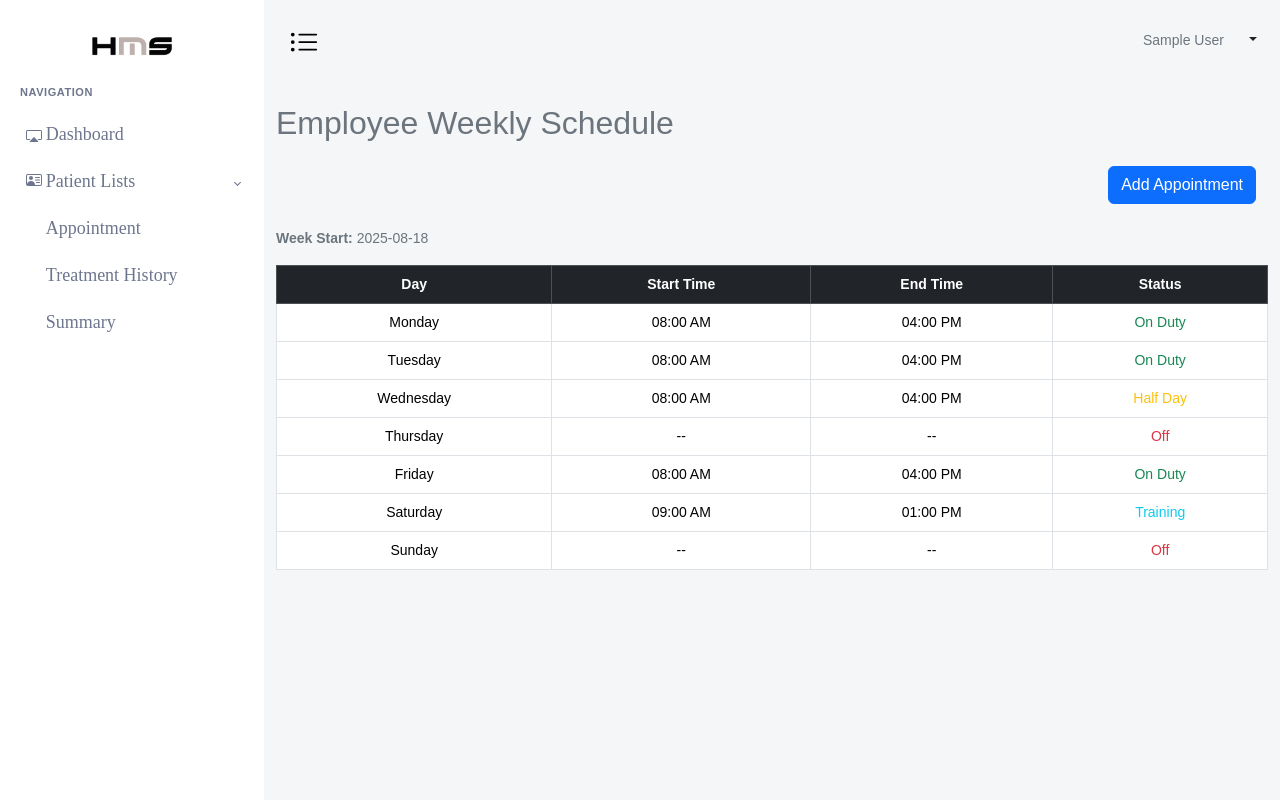
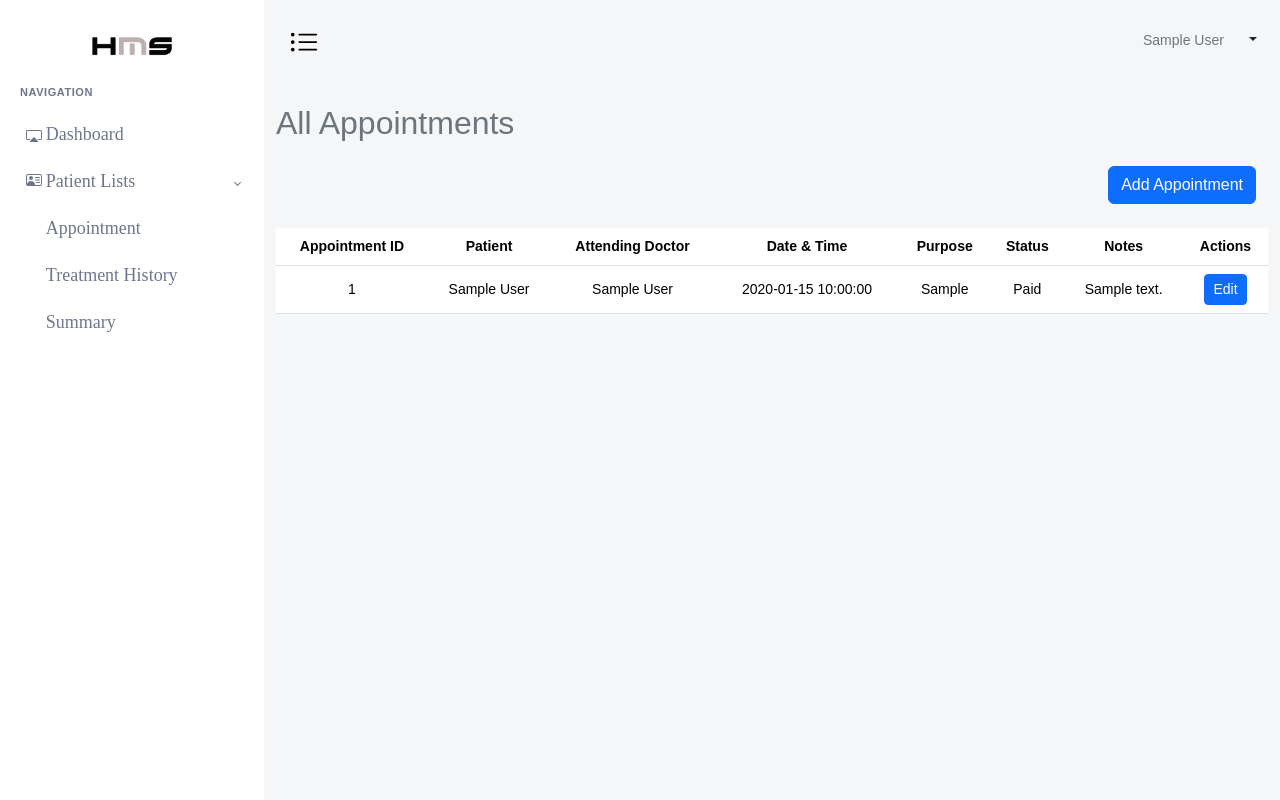
Before and after one commit to Aksel-zxy/HMS-CAPSTONE, a PHP site: the page made by backend/Patient Management/appointment.php in a window 1280 px wide. Run offline with PHP 8.4, Linux system fonts and the light colour scheme; the visitor is signed in with stand-in values (Sample User, id 1); tables that the repository leaves empty or names only in its code hold one stand-in row (values such as "Sample post"); some libraries are stand-ins or nearby versions.

Commit message:
sama samang kalungkutan

```diff
--- a/SQL/config.php
+++ b/SQL/config.php
@@ -3,7 +3,7 @@ if (session_status() == PHP_SESSION_NONE) {
     session_start();
 }
 // 1800 for 30mins
-$inactive = 5;
+$inactive = 1000;
 
 if (isset($_SESSION['timeout'])) {
     $session_life = time() - $_SESSION['timeout'];
--- a/backend/Patient Management/appointment.php
+++ b/backend/Patient Management/appointment.php
@@ -3,6 +3,13 @@ session_start();
 
 include '../../SQL/config.php';
 require_once 'class/patient.php';
+require_once 'class/caller.php';
+
+$appointmentObj = new caller($conn);
+$appointments = $appointmentObj->getAllAppointments();
+
+$getDoctors = new Caller($conn);
+$doctors = $getDoctors->getDoctors();
 
 $patientObj = new Patient($conn);
 $patients = $patientObj->getAllPatients();
@@ -194,16 +201,45 @@ $user = $result->fetch_assoc();
                         </div>
 
                         <!-- Modal Form -->
-                        <form action="save_appointment.php" method="POST">
+                        <form action="class/pcreate.php" method="POST">
                             <div class="modal-body">
 
                                 <!-- Patient ID -->
                                 <div class="mb-3">
-                                    <label for="patient_id" class="form-label">Patient ID</label>
-                                    <input type="number" class="form-control" id="patient_id" name="patient_id"
+                                    <label for="patient_search" class="form-label">Patient</label>
+                                    <input class="form-control" list="patientsList" id="patient_search"
+                                        name="patient_search" placeholder="Search patient..." autocomplete="off"
                                         required>
+                                    <datalist id="patientsList">
+                                        <?php
+                                        if ($patients && $patients->num_rows > 0) {
+                                            while ($patient = $patients->fetch_assoc()) {
+                                                $displayName = "{$patient['fname']} {$patient['mname']} {$patient['lname']}";
+                                                echo "<option value=\"{$displayName}\" data-id=\"{$patient['patient_id']}\"></option>";
+                                            }
+                                        }
+                                        ?>
+                                    </datalist>
+                                    <input type="hidden" id="patient_id" name="patient_id">
                                 </div>
 
+                                <!-- Purpose -->
+                                <div class="mb-3">
+                                    <label for="doctor" class="form-label">Doctor</label>
+                                    <select class="form-select" id="doctor" name="doctor" required>
+                                        <option value="">-- Select Doctor --</option>
+                                        <?php
+                                        if ($doctors && $doctors->num_rows > 0) {
+                                            while ($doctor = $doctors->fetch_assoc()) {
+                                                $doctorName = "{$doctor['first_name']} {$doctor['last_name']}";
+                                                echo "<option value=\"{$doctor['employee_id']}\">{$doctorName} - {$doctor['specialization']}</option>";
+                                            }
+                                        } else {
+                                            echo "<option value=\"\">No doctors available</option>";
+                                        }
+                                        ?>
+                                    </select>
+                                </div>
                                 <!-- Appointment Date & Time -->
                                 <div class="mb-3">
                                     <label for="appointment_date" class="form-label">Appointment Date & Time</label>
@@ -219,6 +255,11 @@ $user = $result->fetch_assoc();
                                         <option value="labor">Labor</option>
                                         <option value="checkup">Check-up</option>
                                         <option value="consultation">Consultation</option>
+                                        <option value="cardiology">Cardiology</option>
+                                        <option value="laboratory">laboratory</option>
+                                        <option value="ob-gyne">ob-gyne</option>
+                                        <option value="pediatric">pediatric</option>
+                                        <option value="physichiatric">physichiatric</option>
                                     </select>
                                 </div>
 
@@ -251,81 +292,77 @@ $user = $result->fetch_assoc();
             </div>
 
 
+
+
             <div class="container mt-4">
-                <h2 class="mb-4">Employee Weekly Schedule</h2>
+                <h2 class="mb-4">All Appointments</h2>
 
-                <!-- Button to trigger modal -->
                 <div class="container mt-4 mb-4 justify-content-end d-flex">
                     <button type="button" class="btn btn-primary" data-bs-toggle="modal"
                         data-bs-target="#appointmentModal">
                         Add Appointment
                     </button>
                 </div>
-                <!-- Week Start Info -->
-                <p><strong>Week Start:</strong> 2025-08-18</p>
-
-                <!-- Weekly Schedule Table -->
-                <table class="table table-bordered text-center align-middle">
-                    <thead class="table-dark">
+                <!-- Appointment Table -->
+                <table class="table table-hover align-middle overflow-x-auto">
+                    <thead class="text-center">
                         <tr>
-                            <th>Day</th>
-                            <th>Start Time</th>
-                            <th>End Time</th>
-                            <th>Status</th>
+                            <th class="text-center">Appointment ID</th>
+                            <th class="text-center">Patient </th>
+                            <th class="text-center">Attending Doctor</th>
+                            <th class="text-center">Date & Time</th>
+                            <th class="text-center">Purpose</th>
+                            <th class="text-center">Status</th>
+                            <th class="text-center">Notes</th>
+                            <th class="text-center">Actions</th>
                         </tr>
                     </thead>
                     <tbody>
-                        <tr>
-                            <td>Monday</td>
-                            <td>08:00 AM</td>
-                            <td>04:00 PM</td>
-                            <td class="text-success">On Duty</td>
-                        </tr>
-                        <tr>
-                            <td>Tuesday</td>
-                            <td>08:00 AM</td>
-                            <td>04:00 PM</td>
-                            <td class="text-success">On Duty</td>
-                        </tr>
-                        <tr>
-                            <td>Wednesday</td>
-                            <td>08:00 AM</td>
-                            <td>04:00 PM</td>
-                            <td class="text-warning">Half Day</td>
-                        </tr>
-                        <tr>
-                            <td>Thursday</td>
-                            <td>--</td>
-                            <td>--</td>
-                            <td class="text-danger">Off</td>
-                        </tr>
-                        <tr>
-                            <td>Friday</td>
-                            <td>08:00 AM</td>
-                            <td>04:00 PM</td>
-                            <td class="text-success">On Duty</td>
-                        </tr>
-                        <tr>
-                            <td>Saturday</td>
-                            <td>09:00 AM</td>
-                            <td>01:00 PM</td>
-                            <td class="text-info">Training</td>
-                        </tr>
-                        <tr>
-                            <td>Sunday</td>
-                            <td>--</td>
-                            <td>--</td>
-                            <td class="text-danger">Off</td>
-                        </tr>
+                        <?php
+                        if ($appointments && $appointments->num_rows > 0) {
+                            while ($row = $appointments->fetch_assoc()) {
+                                echo "<tr>
+                                    <td class='text-center'>{$row['appointment_id']}</td>
+                                    <td class='text-center'>{$row['patient_name']}</td>
+                                    <td class='text-center'>{$row['doctor_name']}</td>
+                                    <td class='text-center'>{$row['appointment_date']}</td>
+                                    <td class='text-center'>{$row['purpose']}</td>
+                                    <td class='text-center'>{$row['status']}</td>
+                                    <td class='text-center'>{$row['notes']}</td>
+                                    <td class='text-center'>
+                                        <a class='btn btn-primary btn-sm' href='edit_appointment.php?appointment_id={$row['appointment_id']}'>Edit</a>
+
+                                    </td>
+                                </tr>";
+                            }
+                        } else {
+                            echo "<tr><td colspan='7' class='text-center'>No appointments found.</td></tr>";
+                        }
+                        ?>
+
                     </tbody>
                 </table>
             </div>
 
-            <!-- END CODING HERE -->
         </div>
-        <!----- End of Main Content ----->
+
+        <!-- END CODING HERE -->
+    </div>
+    <!----- End of Main Content ----->
     </div>
     <script>
+    document.getElementById('patient_search').addEventListener('input', function() {
+        var input = this.value;
+        var options = document.getElementById('patientsList').options;
+        var patientId = '';
+        for (var i = 0; i < options.length; i++) {
+            if (options[i].value === input) {
+                patientId = options[i].getAttribute('data-id');
+                break;
+            }
+        }
+        document.getElementById('patient_id').value = patientId;
+    });
     const toggler = document.querySelector(".toggler-btn");
     toggler.addEventListener("click", function() {
         document.querySelector("#sidebar").classList.toggle("collapsed");
--- a/backend/Patient Management/class/caller.php
+++ b/backend/Patient Management/class/caller.php
@@ -52,5 +52,46 @@ public function getAllDoctors() {
     return $result;
 }
 
+public function getAllAppointments() {
+        $sql = "SELECT p.appointment_id, p.doctor_id, p.patient_id, p.appointment_date, p.purpose, p.status, p.notes,
+        concat(a.fname, ' ', a.lname) AS patient_name,
+        concat(d.first_name, ' ', d.last_name) AS doctor_name
+         FROM p_appointments p
+         LEFT JOIN patientinfo a ON p.patient_id = a.patient_id
+         LEFT JOIN hr_employees d ON p.doctor_id = d.employee_id"
+         ;
+        $result = $this->conn->query($sql);
+        return $result;
+    }
+
+public function getDoctors() {
+    $sql = "SELECT employee_id, first_name, last_name, specialization
+            FROM hr_employees
+            WHERE profession IN ('Doctor', 'Laboratorist')";
+    $result = $this->conn->query($sql);
+    return $result;
 }
-?>
+
+  public function getAppointmentById($appointment_id) {
+        $query = "SELECT a.appointment_id,
+                         a.patient_id,
+                         a.doctor_id,
+                         a.appointment_date,
+                         a.purpose,
+                         a.status,
+                         a.notes,
+                         CONCAT(p.fname, ' ', p.mname, ' ', p.lname) AS patient_name,
+                         CONCAT(d.first_name, ' ', d.last_name) AS doctor_name
+                  FROM p_appointments a
+                  JOIN patientinfo p ON a.patient_id = p.patient_id
+                  JOIN hr_employees d ON a.doctor_id = d.employee_id
+                  WHERE a.appointment_id = ?";
+
+        $stmt = $this->conn->prepare($query);
+        $stmt->bind_param("i", $appointment_id);
+        $stmt->execute();
+        $result = $stmt->get_result();
+        return $result->fetch_assoc(); // returns array or null
+
+}
+}
--- a/backend/Patient Management/class/patient.php
+++ b/backend/Patient Management/class/patient.php
@@ -104,6 +104,25 @@ public function getPatientOrFail($patient_id) {
         return $result;
     }
 
+        public function insertAppointment($data) {
+        $stmt = $this->conn->prepare("
+            INSERT INTO p_appointments (patient_id, appointment_date, purpose, notes)
+            VALUES (?, ?, ?, ?)
+        ");
+        $stmt->bind_param(
+            "isss",
+            $data['patient_id'],
+            $data['appointment_date'],
+            $data['purpose'],
+            $data['notes']
+        );
+        if ($stmt->execute()) {
+            return true;
+        } else {
+            return false;
+        }
+    }
+
 }
 
 ?>
--- a/backend/Patient Management/iupdate.php
+++ b/backend/Patient Management/iupdate.php
@@ -49,7 +49,7 @@ if ($medical_history) {
 <body>
     <div class="container">
         <div class="card shadow">
-            <div class="card-header bg-primary txt-white">
+            <div class="card-header  txt-white text-center">
                 <h4 class="mb-0">Edit Details</h4>
             </div>
             <div class="card-body">
--- a/backend/Patient Management/outpatient.php
+++ b/backend/Patient Management/outpatient.php
@@ -94,8 +94,8 @@ if (!$user) {
             </li>
 
             <li class="sidebar-item">
-                <a href="#" class="sidebar-link" data-bs-toggle="#" data-bs-target="#" aria-expanded="false"
-                    aria-controls="auth">
+                <a href="appointment.php" class="sidebar-link" data-bs-toggle="#" data-bs-target="#"
+                    aria-expanded="false" aria-controls="auth">
                     <svg xmlns="http://www.w3.org/2000/svg" width="16" height="16" fill="currentColor"
                         class="fa-regular fa-calendar" viewBox="0 0 16 16">
 
--- a/backend/Patient Management/patient_dashboard.php
+++ b/backend/Patient Management/patient_dashboard.php
@@ -88,8 +88,8 @@ if (!$user) {
             </li>
 
             <li class="sidebar-item">
-                <a href="#" class="sidebar-link" data-bs-toggle="#" data-bs-target="#" aria-expanded="false"
-                    aria-controls="auth">
+                <a href="appointment.php" class="sidebar-link" data-bs-toggle="#" data-bs-target="#"
+                    aria-expanded="false" aria-controls="auth">
                     <svg xmlns="http://www.w3.org/2000/svg" width="16" height="16" fill="currentColor"
                         class="fa-regular fa-calendar" viewBox="0 0 16 16">
 
--- a/backend/login.php
+++ b/backend/login.php
@@ -170,7 +170,7 @@ $login->authenticate();
             <p class="subtext">Enter your username and password to access your panel.</p>
 
             <?php if ($login->getError()): ?>
-                <div class="alert alert-danger"><?= $login->getError() ?></div>
+            <div class="alert alert-danger"><?= $login->getError() ?></div>
             <?php endif; ?>
 
             <form method="POST" action="">
```
Also changed, not shown: backend/Patient Management/assets/CSS/iview.css (+75 -22 lines), backend/Patient Management/class/edits_a.php (added, +29 -0 lines), backend/Patient Management/class/pcreate.php (added, +86 -0 lines), backend/Patient Management/edit_appointment.php (added, +137 -0 lines), backend/Patient Management/inpatient.php (+7 -4 lines), backend/Patient Management/iview.php (+2 -22 lines), backend/Patient Management/oview.php (deleted, +0 -87 lines).
